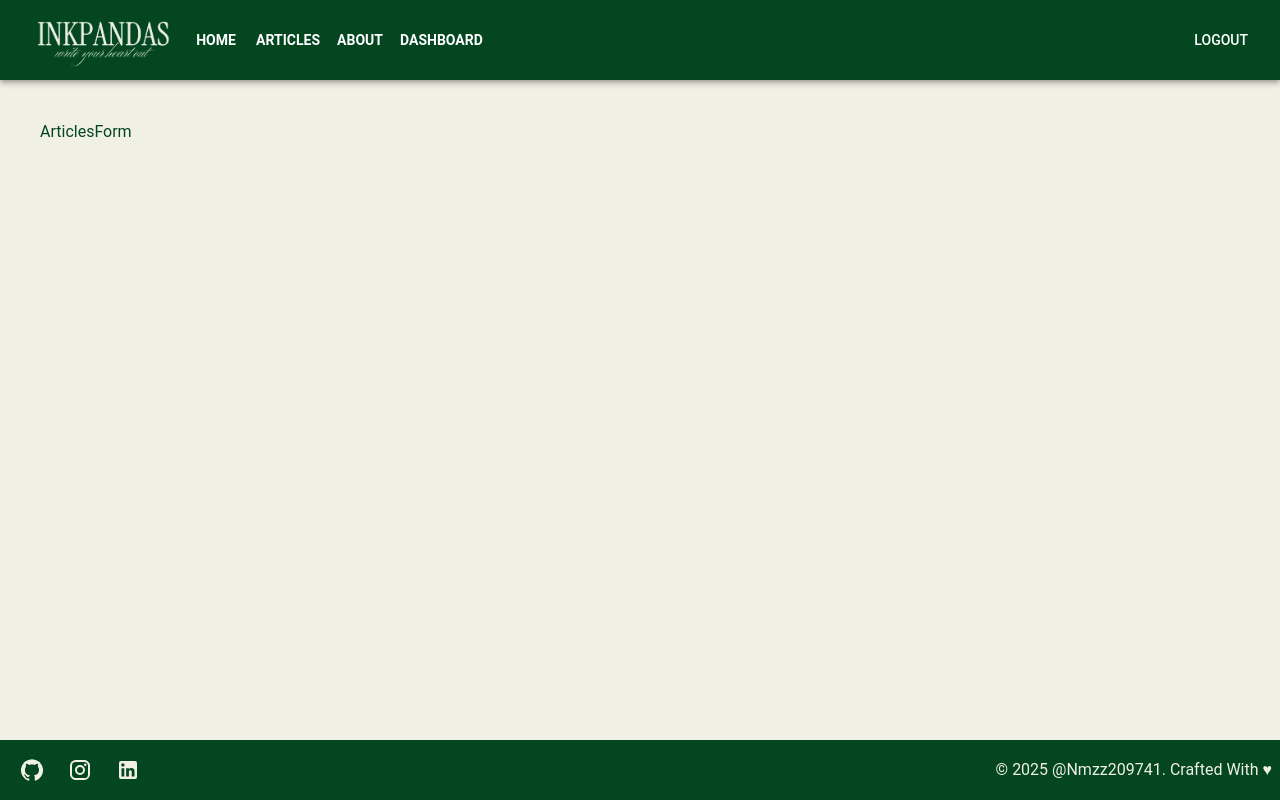
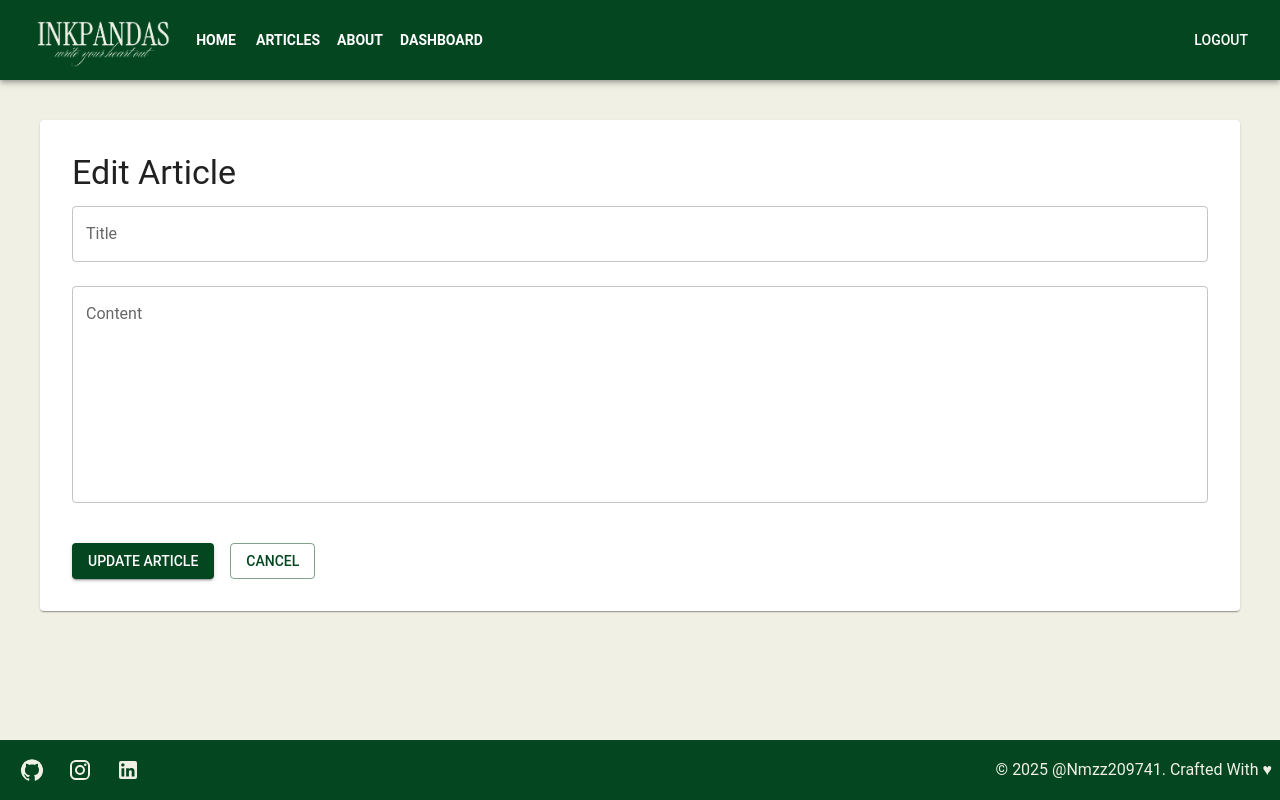
Before and after one commit to nmzz209741/inkpandas, a React (Vite) app in the folder frontend/: page /articles/1/edit in a window 1280 px wide. Built offline with nearby package versions, Linux system fonts and the light colour scheme; no server answers; sample sign-in values are in the browser's storage.

Commit message:
feat(create): articles form complete

```diff
--- a/frontend/src/api/articlesApi.js
+++ b/frontend/src/api/articlesApi.js
@@ -27,7 +27,7 @@ const getMyArticles = async (page, limit = 100) => {
 const getArticleById = async (id) => {
   try {
     const response = await api.get(`/articles/${id}`);
-    return response.data;
+    return response.data.result;
   } catch (error) {
     throw new Error(error.response?.data?.message || "Failed to fetch article");
   }
--- a/frontend/src/components/pages/ArticleDetailPage.jsx
+++ b/frontend/src/components/pages/ArticleDetailPage.jsx
@@ -19,6 +19,7 @@ import { Edit, ArrowLeft } from "lucide-react";
 import LoadingSpinner from "../common/LoadingSpinner";
 import ErrorLoading from "../common/ErrorLoading";
 import { formatDate } from "../../utils/dateUtils";
+import PageHeading from "../common/PageHeading";
 
 const styles = {
   container: {
@@ -89,8 +90,7 @@ const ArticleDetailPage = () => {
   const { user } = useAuthContext();
   const navigate = useNavigate();
 
-  const { data, isLoading, error } = useGetArticle(id);
-  const article = data?.result;
+  const { data: article, isLoading, error } = useGetArticle(id);
   if (isLoading) {
     return <LoadingSpinner />;
   }
@@ -135,9 +135,7 @@ const ArticleDetailPage = () => {
         </Button>
 
         <Box sx={styles.titleSection}>
-          <Typography variant="h3" component="h1">
-            {article.title}
-          </Typography>
+          <PageHeading heading={article.title} />
           {isAuthor && (
             <Tooltip title="Edit Article">
               <IconButton
--- a/frontend/src/components/pages/ArticlesForm.jsx
+++ b/frontend/src/components/pages/ArticlesForm.jsx
@@ -1,7 +1,142 @@
+import { useNavigate, useParams } from "react-router-dom";
+import {
+  useCreateArticle,
+  useGetArticle,
+  useUpdateArticle,
+} from "../../hooks/useArticles";
+import { useForm } from "react-hook-form";
+import {
+  Box,
+  Typography,
+  TextField,
+  Button,
+  Paper,
+  Alert,
+} from "@mui/material";
+import LoadingSpinner from "../common/LoadingSpinner";
+import { useEffect } from "react";
+
+const styles = {
+  paper: {
+    padding: 4,
+  },
+  form: {
+    display: "flex",
+    flexDirection: "column",
+    gap: 3,
+  },
+  buttons: {
+    display: "flex",
+    gap: 2,
+    marginTop: 2,
+  },
+};
+
 const ArticlesForm = () => {
+  const { id } = useParams();
+  const { data: article, isLoading: isLoadingArticle } = useGetArticle(id);
+  const navigate = useNavigate();
+
+  const {
+    register,
+    reset,
+    handleSubmit,
+    formState: { errors, isSubmitting },
+  } = useForm();
+  const createArticleMutation = useCreateArticle();
+  const updateArticleMutation = useUpdateArticle();
+
+  const isEditMode = Boolean(id);
+
+  useEffect(() => {
+    if (article) {
+      reset({
+        title: article.title,
+        content: article.content,
+      });
+    }
+  }, [article, reset]);
+
+  const onSubmit = async (data) => {
+    try {
+      if (isEditMode && id) {
+        await updateArticleMutation.mutateAsync({ id, data });
+        navigate(`/articles/${id}`);
+      } else {
+        await createArticleMutation.mutateAsync(data);
+        navigate(`/dashboard`);
+      }
+    } catch (error) {
+      console.error("Failed to save article:", error);
+    }
+  };
+
+  if (isEditMode && isLoadingArticle) {
+    return <LoadingSpinner />;
+  }
+
+  const isError =
+    createArticleMutation.isError || updateArticleMutation.isError;
+  const error = createArticleMutation.error || updateArticleMutation.error;
+
   return (
-    <div>ArticlesForm</div>
-  )
-}
+    <Paper sx={styles.paper}>
+      <Typography variant="h4" gutterBottom>
+        {isEditMode ? "Edit Article" : "Create New Article"}
+      </Typography>
 
-export default ArticlesForm
+      {isError && (
+        <Alert severity="error" sx={{ mb: 3 }}>
+          {error.message}
+        </Alert>
+      )}
+
+      <Box component="form" onSubmit={handleSubmit(onSubmit)} sx={styles.form}>
+        <TextField
+          label="Title"
+          fullWidth
+          error={!!errors.title}
+          helperText={errors.title?.message}
+          {...register("title", {
+            required: "Title is required",
+            minLength: {
+              value: 3,
+              message: "Title must be at least 3 characters",
+            },
+          })}
+        />
+
+        <TextField
+          label="Content"
+          fullWidth
+          multiline
+          rows={8}
+          error={!!errors.content}
+          helperText={errors.content?.message}
+          {...register("content", {
+            required: "Content is required",
+            minLength: {
+              value: 10,
+              message: "Content must be at least 10 characters",
+            },
+          })}
+        />
+
+        <Box sx={styles.buttons}>
+          <Button type="submit" variant="contained" disabled={isSubmitting}>
+            {isEditMode ? "Update" : "Create"} Article
+          </Button>
+          <Button
+            variant="outlined"
+            onClick={() => navigate("/dashboard")}
+            disabled={isSubmitting}
+          >
+            Cancel
+          </Button>
+        </Box>
+      </Box>
+    </Paper>
+  );
+};
+
+export default ArticlesForm;
--- a/frontend/src/components/views/ArticleCard.jsx
+++ b/frontend/src/components/views/ArticleCard.jsx
@@ -1,4 +1,4 @@
-import { Typography, Box, Chip, Paper, Grid2, Button } from "@mui/material";
+import { Typography, Box, Chip, Paper, Grid2 } from "@mui/material";
 import { useNavigate } from "react-router-dom";
 
 const styles = {
--- a/frontend/src/hooks/useArticles.js
+++ b/frontend/src/hooks/useArticles.js
@@ -89,6 +89,7 @@ export const useCreateArticle = () => {
     mutationFn: (article) => createArticle(article),
     onSuccess: () => {
       queryClient.invalidateQueries({ queryKey: ["articles"] });
+      queryClient.invalidateQueries({ queryKey: ["myArticles"] });
     },
   });
 };
@@ -96,9 +97,10 @@ export const useCreateArticle = () => {
 export const useUpdateArticle = () => {
   const queryClient = useQueryClient();
   return useMutation({
-    mutationFn: (id, data) => updateArticle(id, data),
+    mutationFn: ({ id, data }) => updateArticle(id, data),
     onSuccess: (_, variables) => {
       queryClient.invalidateQueries({ queryKey: ["articles"] });
+      queryClient.invalidateQueries({ queryKey: ["myArticles"] });
       queryClient.invalidateQueries({ queryKey: ["article", variables.id] });
     },
   });
@@ -110,6 +112,7 @@ export const useDeleteArticle = () => {
     mutationFn: (id) => deleteArticle(id),
     onSuccess: () => {
       queryClient.invalidateQueries({ queryKey: ["articles"] });
+      queryClient.invalidateQueries({ queryKey: ["myArticles"] });
     },
   });
 };
--- a/frontend/src/main.jsx
+++ b/frontend/src/main.jsx
@@ -11,7 +11,7 @@ createRoot(document.getElementById("root")).render(
   <StrictMode>
     <QueryClientProvider client={queryClient}>
       <App />
-      {/* <ReactQueryDevtools initialIsOpen={false} /> */}
+      <ReactQueryDevtools initialIsOpen={false} />
     </QueryClientProvider>
   </StrictMode>
 );
```
